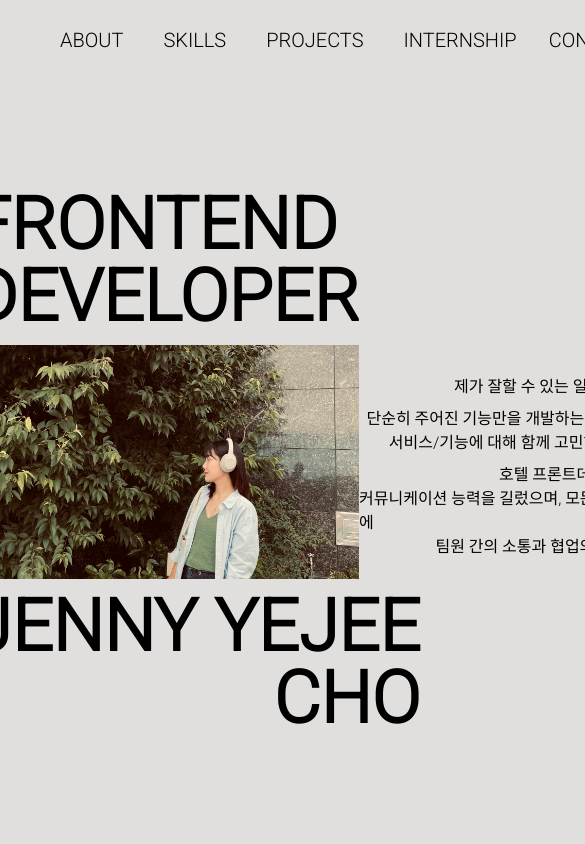
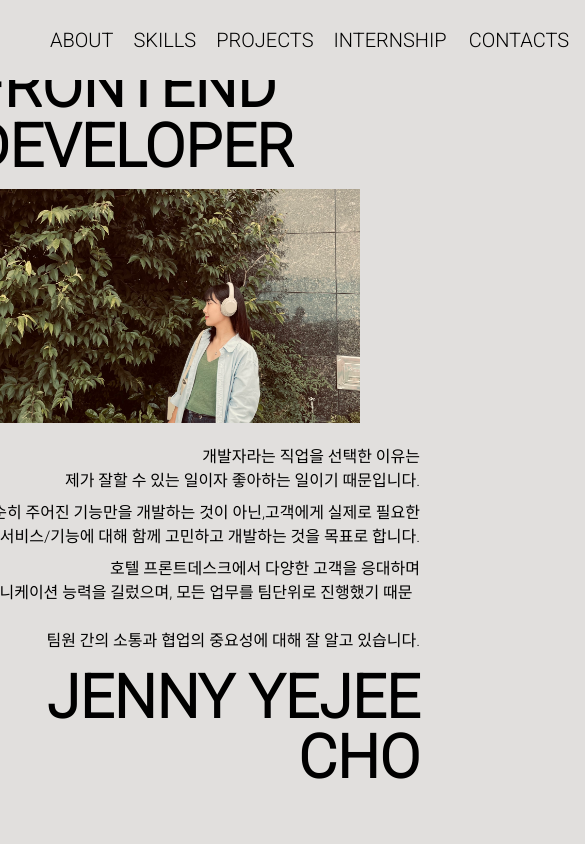
Before and after one commit to Dumibell/PORTFOLIO2, a Next.js app: page / in a window 390 px wide. Shown: the top 844 px of the page, 585 px wide, since content can reach past the window. Built offline with nearby package versions, Linux system fonts and the light colour scheme.

Commit message:
모바일

```diff
--- a/components/About.tsx
+++ b/components/About.tsx
@@ -5,10 +5,10 @@ export const About = () => {
   return (
     <div className="w-full h-full flex items-center ddd" id="1">
       <div className="w-full h-full m-20 flex justify-center items-center">
-        <div className="text-7xl font-bold font-Roboto mt-20 ">
+        <div className="text-7xl font-bold font-Roboto">
           <div className="flex w-screen justify-between mobile">
             <div>
-              <div className="fadeIn position">
+              <div className="fadeIn position largeTitle">
                 <p>FRONTEND</p>
                 <p>DEVELOPER</p>
               </div>
@@ -49,7 +49,7 @@ export const About = () => {
           </div>
 
           <div className="flex flex-col items-end mr-40 min-w-[450px]">
-            <div className="flex flex-col items-end name">
+            <div className="flex flex-col items-end largeTitle name">
               <p>JENNY YEJEE</p>
               <p>CHO</p>
             </div>
--- a/components/Main.tsx
+++ b/components/Main.tsx
@@ -6,7 +6,7 @@ import { useEffect, useState } from "react";
 
 export const Main = () => {
   return (
-    <div className="h-screen">
+    <div className="w-full h-full">
       <About />
       <Skills />
       <Projects />
--- a/components/Nav.tsx
+++ b/components/Nav.tsx
@@ -3,10 +3,10 @@ import { ModalType } from "../pages";
 
 export const Nav = ({ setModal }: ModalType) => {
   return (
-    <div className="h-20 w-screen fixed flex justify-between items-center z-10 px-10 bg-[#e1dfdd]">
+    <div className="h-20 w-screen fixed flex justify-between items-center z-10 px-10 bg-[#e1dfdd] nav">
       {NAV_LIST.map((list) => {
         return (
-          <div className="px-5">
+          <div className="px-5 navItem">
             <Link to={list.offset} spy={true} smooth={true} key={list.id}>
               <button className="text-xl font-ligth font-Roboto hover:translate-y-[-3px]">
                 {list.name}
--- a/styles/Home.module.css
+++ b/styles/Home.module.css
@@ -1,4 +1,4 @@
-.container {
+/* .container {
   padding: 0 2rem;
 }
 
@@ -126,4 +126,4 @@
   .logo img {
     filter: invert(1);
   }
-}
+} */
--- a/styles/globals.css
+++ b/styles/globals.css
@@ -8,6 +8,7 @@
 @tailwind utilities;
 
 body {
+  box-sizing: content-box;
   background-color: #e1dfdd;
 }
 
@@ -156,3 +157,23 @@ body {
     transform: translateY(0px);
   }
 }
+
+@media (max-width: 700px) {
+  .mobile {
+    display: flex;
+    flex-direction: column;
+  }
+  .selfIntroduction {
+    margin-top: 10px;
+  }
+  .largeTitle {
+    font-size: 60px;
+  }
+  .name {
+    margin-top: 15px;
+  }
+
+  .navItem {
+    padding: 0 10px 0 10px;
+  }
+}
```
